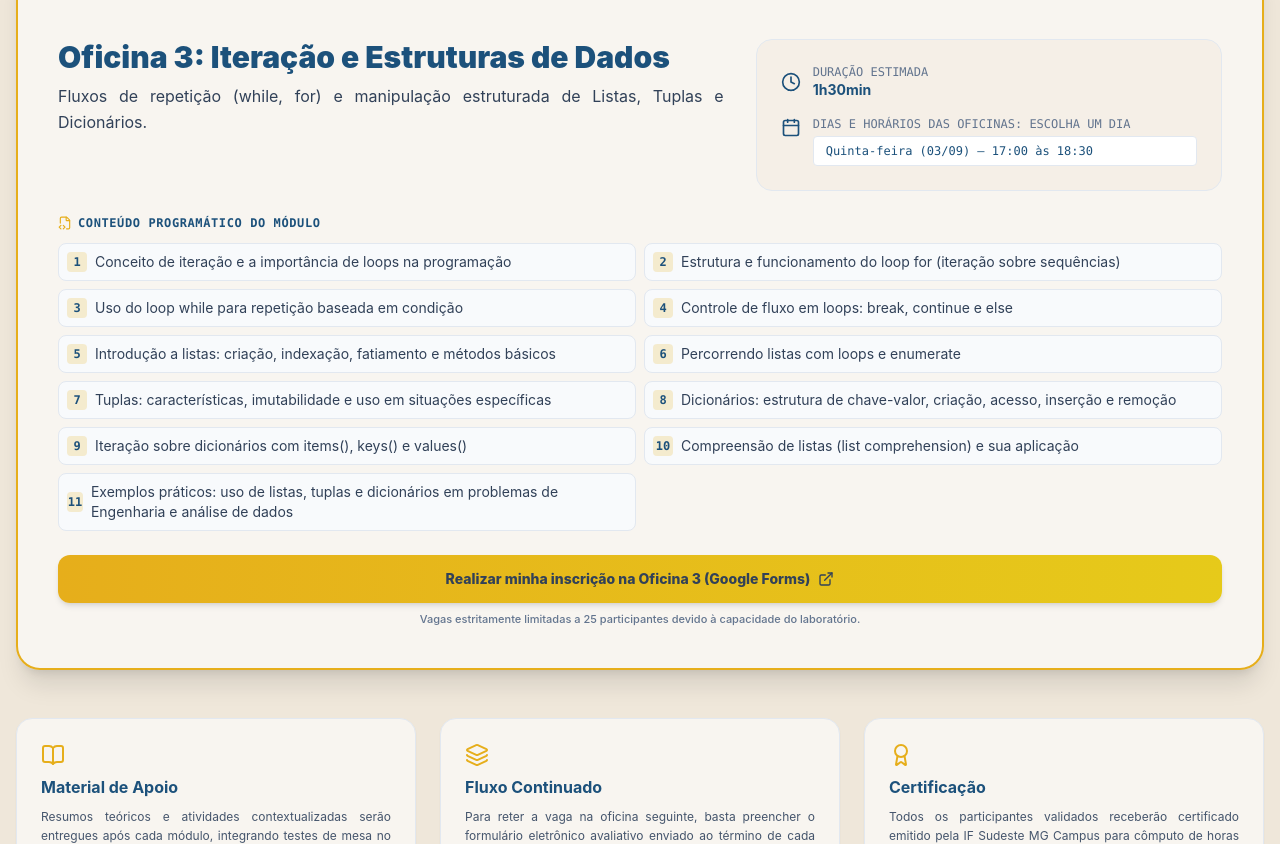
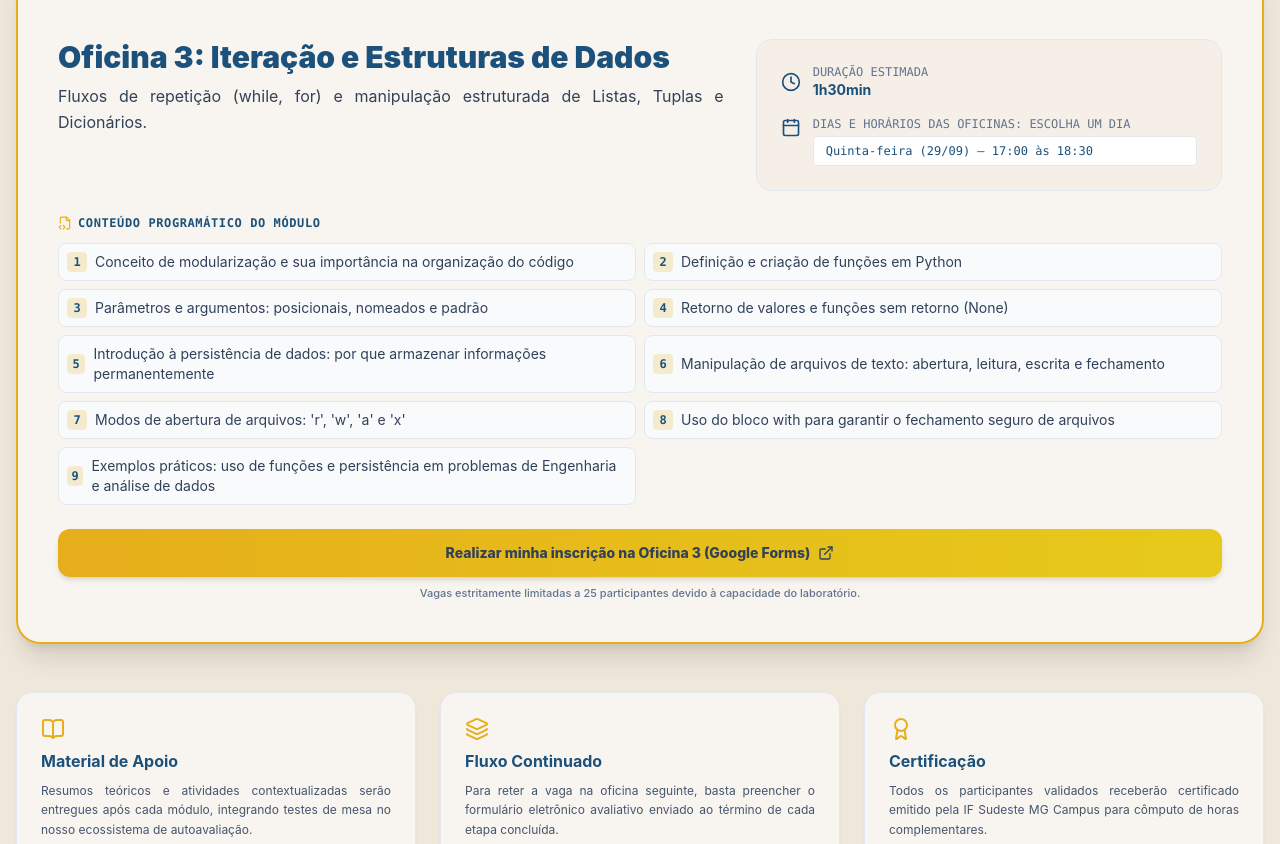
Before and after one commit to ArthurAssuncao/python-trilhos-page, a React (Vite) app: page / in a window 1280 px wide. Shown: the part 1180-2024 px from the top of the page. Built offline with nearby package versions, Linux system fonts and the light colour scheme.

Commit message:
add: nova palestra

```diff
--- a/src/data/projectData.ts
+++ b/src/data/projectData.ts
@@ -99,25 +99,23 @@ export const NEXT_WORKSHOP: Workshop = {
   finalDatetime: NEXT_WORKSHOP_SIMPLE?.finalDatetime || "",
   status: NEXT_WORKSHOP_SIMPLE?.status || "current",
   details: {
-    registrationDeadline: "01 de Setembro",
+    registrationDeadline: "28 de Outubro",
     duration: "1h30min",
     schedule: [
-      "Quinta-feira (03/09) — 17:00 às 18:30",
+      "Quinta-feira (29/09) — 17:00 às 18:30",
     ],
-    content: [
-  "Conceito de iteração e a importância de loops na programação",
-  "Estrutura e funcionamento do loop for (iteração sobre sequências)",
-  "Uso do loop while para repetição baseada em condição",
-  "Controle de fluxo em loops: break, continue e else",
-  "Introdução a listas: criação, indexação, fatiamento e métodos básicos",
-  "Percorrendo listas com loops e enumerate",
-  "Tuplas: características, imutabilidade e uso em situações específicas",
-  "Dicionários: estrutura de chave-valor, criação, acesso, inserção e remoção",
-  "Iteração sobre dicionários com items(), keys() e values()",
-  "Compreensão de listas (list comprehension) e sua aplicação",
-  "Exemplos práticos: uso de listas, tuplas e dicionários em problemas de Engenharia e análise de dados",
+   content: [
+  "Conceito de modularização e sua importância na organização do código",
+  "Definição e criação de funções em Python",
+  "Parâmetros e argumentos: posicionais, nomeados e padrão",
+  "Retorno de valores e funções sem retorno (None)",
+  "Introdução à persistência de dados: por que armazenar informações permanentemente",
+  "Manipulação de arquivos de texto: abertura, leitura, escrita e fechamento",
+  "Modos de abertura de arquivos: 'r', 'w', 'a' e 'x'",
+  "Uso do bloco with para garantir o fechamento seguro de arquivos",
+  "Exemplos práticos: uso de funções e persistência em problemas de Engenharia e análise de dados",
 ],
-    registrationUrl: "https://forms.gle/ZM4kTo66r5nPuk9F8", // Link externo do formulário
+    registrationUrl: "https://forms.gle/UXAy2FErExESmG4E9", // Link externo do formulário
   },
 };
 
```
